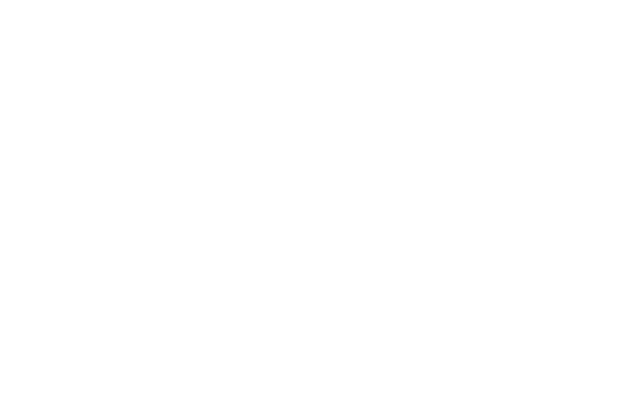
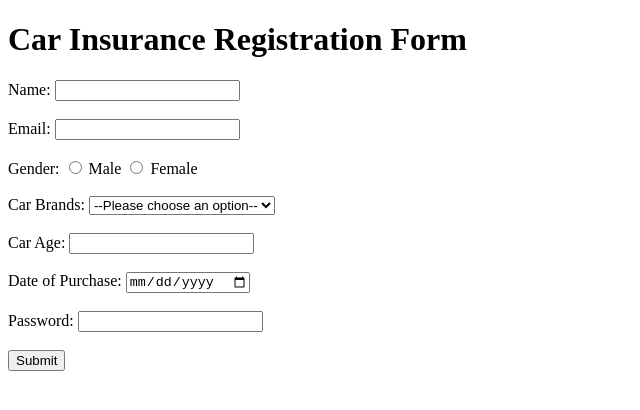
Before and after one commit to acciojob/car-insurance-form-shubhmakhijani, a website: page main.html in a window 1280 px wide. Shown: the whole page, without its empty margins (0-640 px from the left). Drawn offline with Linux system fonts and the light colour scheme.

Commit message:
created a submission

```diff
--- a/main.html
+++ b/main.html
@@ -1,16 +1,62 @@
 <!DOCTYPE html>
+<html lang="en">
+<head>
+    <meta charset="UTF-8">
+    <meta name="viewport" content="width=device-width, initial-scale=1.0">
+    <title>Car Insurance Registration Form</title>
+</head>
+<body>
 
-<html>
+    <h1>Car Insurance Registration Form</h1>
 
-<head>
-	<link rel="stylesheet" href="styles.css">
-</head>
+    <form method="POST">
+        <!-- Name -->
+        <label for="name">Name:</label>
+        <input type="text" id="name" name="name" required>
+        <br><br>
 
-<body>
-	<!-- the entire body must be written by student -->
-    <script type="text/javascript" src="./script.js">
-</script>
+        <!-- Email -->
+        <label for="email">Email:</label>
+        <input type="email" id="email" name="email" required>
+        <br><br>
+
+        <!-- Gender -->
+        <label>Gender:</label>
+        <input type="radio" id="male" name="gender" value="male" required>
+        <label for="male">Male</label>
+
+        <input type="radio" id="female" name="gender" value="female" required>
+        <label for="female">Female</label>
+        <br><br>
+
+        <!-- Car Brands Dropdown -->
+        <label for="cars">Car Brands:</label>
+        <select id="cars" name="cars">
+            <option value="">--Please choose an option--</option>
+            <option value="bmw">BMW</option>
+            <option value="audi">Audi</option>
+            <option value="mercedes">Mercedez</option>
+        </select>
+        <br><br>
+
+        <!-- Car Age -->
+        <label for="carage">Car Age:</label>
+        <input type="number" id="carage" name="carage" required>
+        <br><br>
+
+        <!-- Date of Purchase -->
+        <label for="dop">Date of Purchase:</label>
+        <input type="date" id="dop" name="dop" required>
+        <br><br>
+
+        <!-- Password -->
+        <label for="password">Password:</label>
+        <input type="password" id="password" name="password" required>
+        <br><br>
+
+        <!-- Submit Button -->
+        <button type="submit">Submit</button>
+    </form>
 
 </body>
-
 </html>
```
